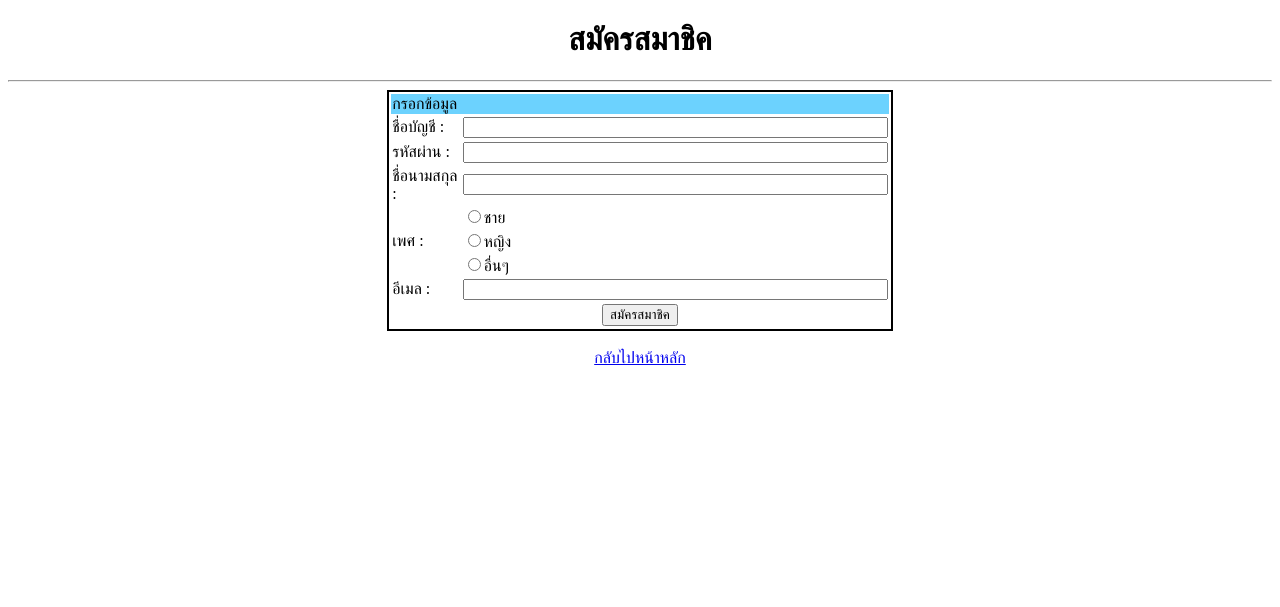
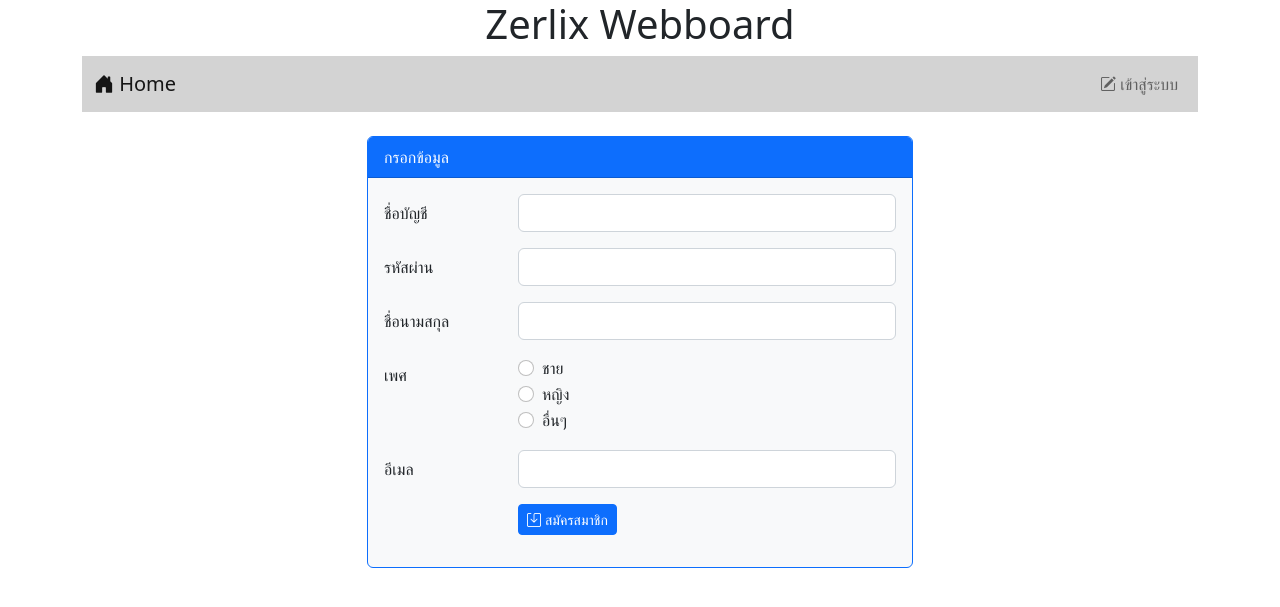
Before and after one commit to Zerlix2744/webapp_ent-c, a PHP site: page /register.php in a window 1280 px wide. Shown: the top 607 px of the page. Run offline with PHP 8.4, Linux system fonts and the light colour scheme; some libraries are stand-ins or nearby versions.

Commit message:
done done

```diff
--- a/index.php
+++ b/index.php
@@ -81,7 +81,7 @@
                 for($i=1;$i<=10;$i++){
                 echo "<tr><td><a href=post.php?id=$i style=text-decoration:none>กระทู้ที่ $i</td>";
                 if($_SESSION['role']=='a'){
-                echo "<td><a href=delete.php?id=$i class='btn btn-danger btn-sn'>
+                echo "<td><a href=delete.php?id=$i class='btn btn-danger btn-sm'>
                 <i class='bi bi-trash'></i></a></td>";
                 }
                 echo "</tr>";
--- a/login.php
+++ b/login.php
@@ -43,7 +43,7 @@
                                 <label>Password</label>
                                 <input type="password" name="password" class="form-control">
                             </div>
-                            <center><button type="submit" class="btn btn-secondary btn-sn">Login</button></center>
+                            <center><button type="submit" class="btn btn-secondary btn-sm">Login</button></center>
                         </form>
                     </div>
                 </div>
--- a/register.php
+++ b/register.php
@@ -11,21 +11,78 @@
     <meta charset="UTF-8">
     <meta http-equiv="X-UA-Compatible" content="IE=edge">
     <meta name="viewport" content="width=device-width, initial-scale=1.0">
+    <link href="https://cdn.jsdelivr.net/npm/bootstrap@5.2.2/dist/css/bootstrap.min.css" rel="stylesheet" integrity="sha384-Zenh87qX5JnK2Jl0vWa8Ck2rdkQ2Bzep5IDxbcnCeuOxjzrPF/et3URy9Bv1WTRi" crossorigin="anonymous">
+    <script src="https://cdn.jsdelivr.net/npm/bootstrap@5.2.2/dist/js/bootstrap.bundle.min.js" integrity="sha384-OERcA2EqjJCMA+/3y+gxIOqMEjwtxJY7qPCqsdltbNJuaOe923+mo//f6V8Qbsw3" crossorigin="anonymous"></script>
+    <link rel="stylesheet" href="https://cdn.jsdelivr.net/npm/bootstrap-icons@1.9.1/font/bootstrap-icons.css">
     <title>Register</title>
 </head>
 <body>
-    <h1 style="text-align:center">สมัครสมาชิค</h1><hr>
-    <table style="border: 2px solid black;width:40%" align="center">
-        <tr><td style="background-color:#6cd2fe ;" colspan="2">กรอกข้อมูล</td></tr>
-        <tr><td>ชื่อบัญชี :</td><td><input type="text" name="username" size="50"></td></tr>
-        <tr><td>รหัสผ่าน :</td><td><input type="password"name="password" size="50"></td></tr>
-        <tr><td>ชื่อนามสกุล :</td><td><input type="text"name="name" size="50"></td></tr>
-        <tr><td rowspan="3">เพศ :</td><td><input type="radio" name="gender" value="m">ชาย</td></tr>
-            <td><input type="radio" name="gender" value="m">หญิง</td></tr>
-            <td><input type="radio" name="gender" value="m">อื่นๆ</td></tr>
-            <tr><td>อีเมล :</td><td><input type="text"name="email" size="50"></td></tr>
-        <tr><td colspan="2" align="center" ><input type="submit" value="สมัครสมาชิค"></td></tr>
-    </table><br>
-    <div align="center"><a href="index.php">กลับไปหน้าหลัก</a></div>
+    <div class="container">
+        <h1 style="text-align:center">Zerlix Webboard</h1>
+        <?php include "nav.php"; ?>
+        <br>
+        <div class="row">
+            <div class="col-md-3"></div>
+            <div class="col-md-6">
+                <div class="card text-dark bg-light border-primary">
+                    <div class="card-header bg-primary text-white">กรอกข้อมูล</div>
+                    <div class="card-body">
+                        <form action="register_save.php" method="post">
+                            <div class="row mb-3">
+                                <label class="col-md-3 col-form-label">ชื่อบัญชี</label>
+                                <div class="col-md-9">
+                                    <input type="text" name="login" class="form-control" required>
+                                </div>
+                            </div>
+                            <div class="row mb-3">
+                                <label class="col-md-3 col-form-label">รหัสผ่าน</label>
+                                <div class="col-md-9">
+                                    <input type="password" name="password" class="form-control" required>
+                                </div>
+                            </div>
+                            <div class="row mb-3">
+                                <label class="col-md-3 col-form-label">ชื่อนามสกุล</label>
+                                <div class="col-md-9">
+                                    <input type="text" name="name" class="form-control" required>
+                                </div>
+                            </div>
+                            <div class="row mb-3">
+                                <label class="col-md-3 col-form-label">เพศ</label>
+                                <div class="col-md-9">
+                                    <div class="form-check">
+                                        <input type="radio" name="gender" value="m" class="form-check-input" required>
+                                        <label class="form-check-label">ชาย</label>
+                                    </div>
+                                    <div class="form-check">
+                                        <input type="radio" name="gender" value="f" class="form-check-input" required>
+                                        <label class="form-check-label">หญิง</label>
+                                    </div>
+                                    <div class="form-check">
+                                        <input type="radio" name="gender" value="o" class="form-check-input" required>
+                                        <label class="form-check-label">อื่นๆ</label>
+                                    </div>
+                                </div>
+                            </div>
+                            <div class="row mb-3">
+                                <label class="col-md-3 col-form-label">อีเมล</label>
+                                <div class="col-md-9">
+                                    <input type="email" name="email" class="form-control" required>
+                                </div>
+                            </div>
+                            <div class="row mb-3">
+                                <label class="col-md-3 col-form-label"></label>
+                                <div class="col-md-9">
+                                    <button class="btn btn-primary btn-sm" type="submit">
+                                        <i class="bi bi-save me-1"></i>สมัครสมาชิก
+                                    </button>
+                                </div>
+                            </div>
+                        </form>
+                    </div>
+                </div>
+            </div>
+            <div class="col-md-3"></div>
+        </div>
+    </div>
 </body>
 </html>
```
Also changed, not shown: register_save.php (added, +26 -0 lines).
